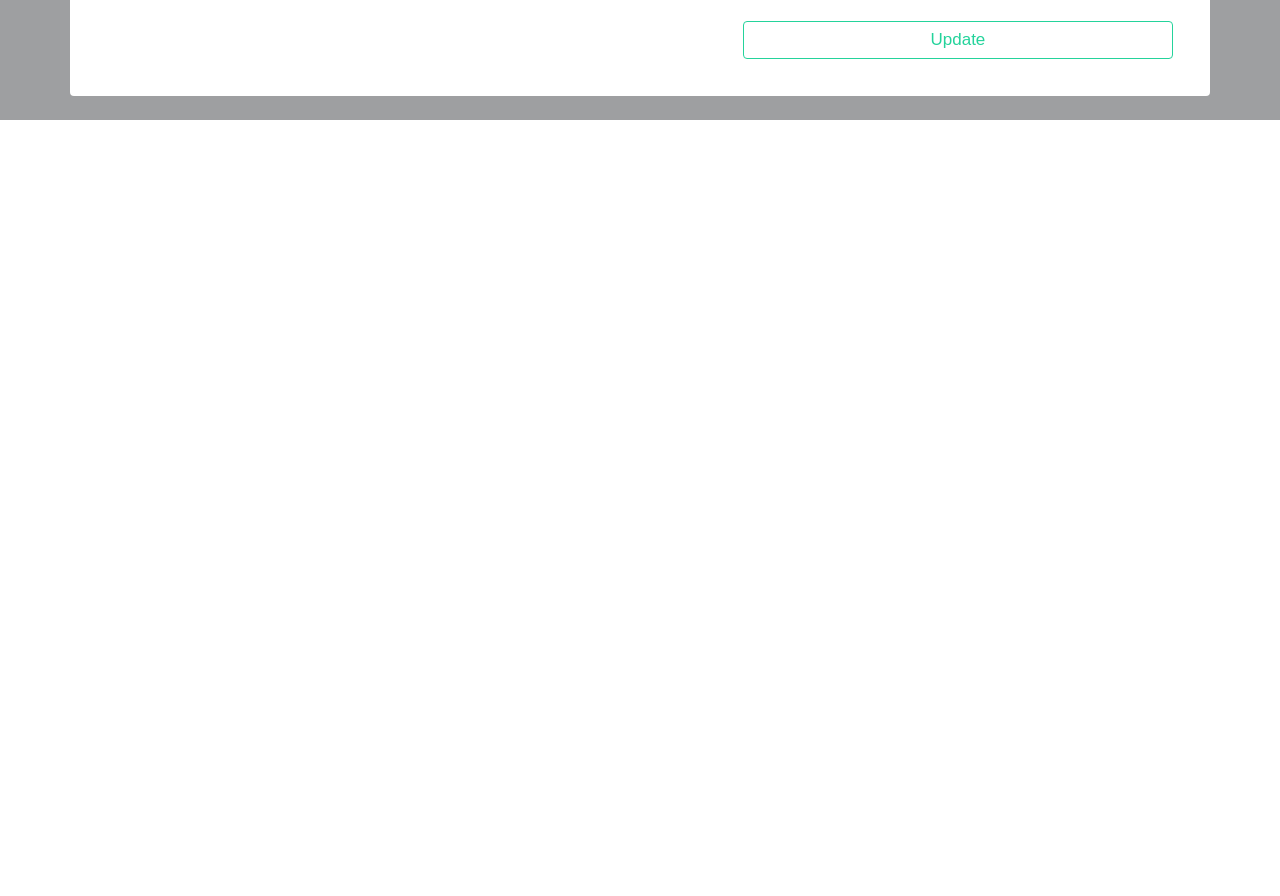
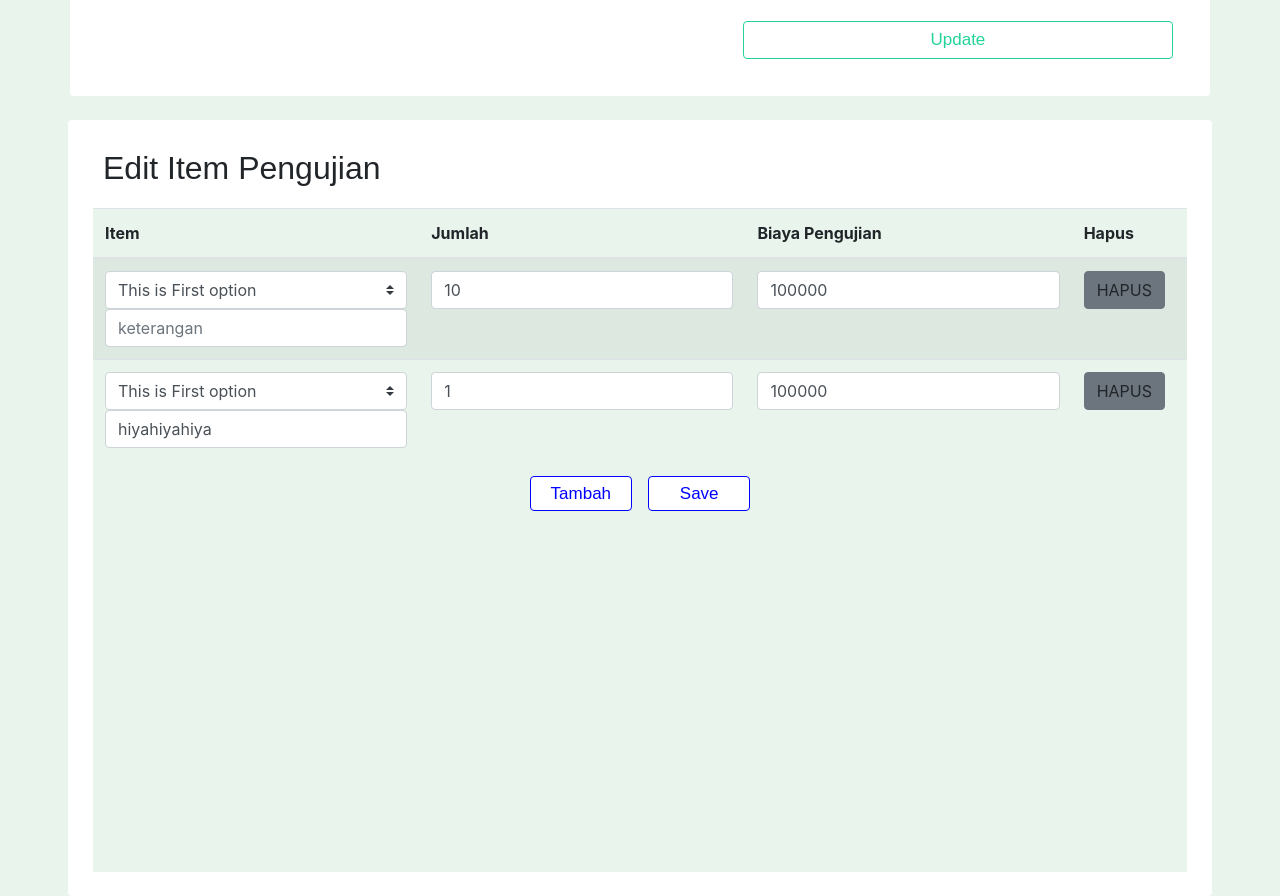
Before and after one commit to muharyman/labstruktur, a Vue app in the folder FrontEnd/labstruktur/: page /editpengujian in a window 1280 px wide. Shown: the part 763-1659 px from the top of the page. Before the commit the page ends 883 px from the top, so only its background shows below. Built offline with nearby package versions, Linux system fonts and the light colour scheme.

Commit message:
tambah edit item didalam pengujian selesai

```diff
--- a/FrontEnd/labstruktur/src/components/EditItemPengujian.vue
+++ b/FrontEnd/labstruktur/src/components/EditItemPengujian.vue
@@ -1,35 +1,78 @@
 <template>
   <div class="root">
-    <b-table striped hover :items="list_item_pengujian" :fields="Koloms">
-      <template v-slot:cell(item_pengujian)="row">
+    <b-table striped hover :items="list_item_pengujian" :fields="Koloms" class="table">
+      <template v-slot:cell(item)="row">
         <b-form-select v-model="row.item.id_item" :options="list_item"></b-form-select>
-        <b-form-input v-model="row.item.keterangan"/>
+        <b-form-input v-model="row.item.keterangan" placeholder="keterangan"/>
       </template>
-      <template v-slot:cell(jumlah)="row">
+      <template v-slot:cell(Jumlah)="row">
         <b-form-input v-model="row.item.jumlah_item"/>
       </template>
-      <template v-slot:cell(biaya)="row">
+      <template v-slot:cell(BiayaPengujian)="row">
         <b-form-input v-model="row.item.biaya"/>
       </template>
-      <template v-slot:cell(hapus)="row">
-        <b-button @click="hapus(row.id_item)">HAPUS</b-button>
+      <template v-slot:cell(Hapus)="row">
+        <b-button @click="hapus(row.item.id_row)">HAPUS</b-button>
       </template>
     </b-table>
-    {{ list_item_pengujian }}
+    <!-- {{ list_item_pengujian }} -->
+    <!-- {{ length }} -->
+    <div class="button-container">
+      <div class="button" @click="addRow()">
+        <p>Tambah</p>
+      </div>
+      <div class="button" >
+        <p>Save</p>
+      </div>
+    </div>
   </div>
 </template>
 <style scoped>
-
+.root{
+  height: fit-content;
+  overflow: hidden;
+}
+.button-container{
+  width: inherit;
+  height: 5vh;
+  text-align: center;
+  margin: 10px 0;
+}
+.button{
+  margin: 0 8px;
+  height: fit-content;
+  min-width: 8vw;
+  width: fit-content;
+  background: white;
+  border: 1px solid blue;
+  border-radius: 4px;
+  color: blue;
+  font-family: "Raleway", sans-serif;
+  font-size: 17px;
+  display: inline-block;
+  padding: 4px 15px;
+  cursor: pointer;
+}
+.table{
+  height: fit-content;
+}
+.button p{
+  margin: auto;
+}
+.button:hover{
+  background: blue;
+  color: white;
+}
 </style>
 <script>
 export default {
-  name='edititempengujian',
   data(){
     return{
-      Koloms: { item_pengujian: "Item Pengujian", jumlah: "Jumlah Item", biaya: "Biaya Per Pengujian", hapus: "Hapus" },
+      index:0,
+      Koloms: ["Item","Jumlah","BiayaPengujian","Hapus" ],
       list_item_pengujian: [
-        { id_item: "1", keterangan:"", jumlah_item:10, biaya:100000},
-        { id_item: "2", keterangan:"hiyahiyahiya", jumlah_item:1, biaya:100000}
+        { id_row:0, id_item: "1", keterangan:null, jumlah_item:10, biaya:100000, isHapus:false},
+        { id_row:1, id_item: "1", keterangan:"hiyahiyahiya", jumlah_item:1, biaya:100000, isHapus:true}
       ],
       list_item:[
         { value: '1', text: 'This is First option'},
@@ -39,10 +82,35 @@ export default {
   },
   methods: {
     hapus(id){
-      this.list_item_pengujian = this.list_item_pengujian.filter(function( obj ){
-        return obj.id_item !== id;
-      })
+      // console.log("hiyahiyahiya");
+      for( var i = 0; i < this.list_item_pengujian.length; i++){
+        if ( this.list_item_pengujian[i].id_row === id) {
+          if(this.list_item_pengujian[i].isHapus === true){
+            this.list_item_pengujian.splice(i,1);
+            break;
+          }
+        }
+      }
+    },
+    addRow(){
+      var id = this.index;
+      const obj = {
+        id_row: id,
+        id_item: "1",
+        keterangan: null,
+        jumlah_item:0,
+        biaya: 0,
+        isHapus:true
+      };
+      this.list_item_pengujian.push(obj);
+      this.index++;
+    },
+    initIndex(){
+      this.index = this.list_item_pengujian.length;
     }
+  },
+  mounted(){
+    this.initIndex();
   }
 }
 </script>
--- a/FrontEnd/labstruktur/src/views/EditPengujian.vue
+++ b/FrontEnd/labstruktur/src/views/EditPengujian.vue
@@ -71,20 +71,31 @@
         </div>
       </div>
     </div>
+    <div class="edit-item-pengujian">
+      <p id="edit-item-pengujian">Edit Item Pengujian</p>
+      <EditItemPengujian></EditItemPengujian>
+    </div>
   </div>
 </template>
 <style scoped>
 .root{
   padding: 0;
   margin: 0;
-  background: #9E9FA1;
-  z-index: -1;
+  background: #e9f5ec;
+  z-index: 0;
   min-height: 83vh;
   overflow-x: hidden;
 }
 .edit-pengujian{
   margin-top:3%;
   padding: 24px 25px;
+}
+.edit-item-pengujian{
+  margin-top:1%;
+  margin:0 68px;
+  padding: 24px 25px;
+  border-radius:4px;
+  background: white;
 }
 #first-row{
   background: white;
@@ -98,6 +109,12 @@
   margin: auto;
 }
 #edit-pengujian{
+  font-size: 32px;
+  margin-left: 10px;
+  font-family: "Raleway", sans-serif;
+  font-weight: 400;
+}
+#edit-item-pengujian{
   font-size: 32px;
   margin-left: 10px;
   font-family: "Raleway", sans-serif;
@@ -277,8 +294,12 @@
 </style>
 
 <script>
+import EditItemPengujian from "@/components/EditItemPengujian.vue";
 export default {
   name: "tambapengujian",
+  components:{
+    EditItemPengujian
+  },
   data(){
     return{
       is_pembayaran : 0,
```
